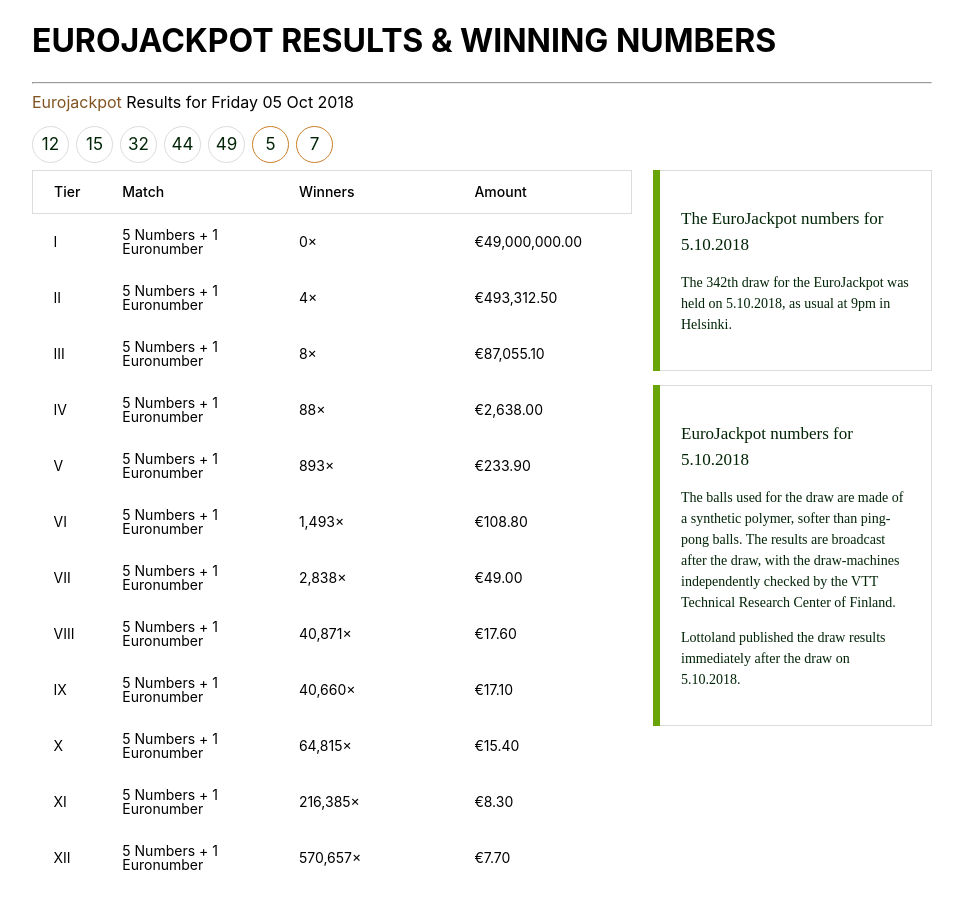
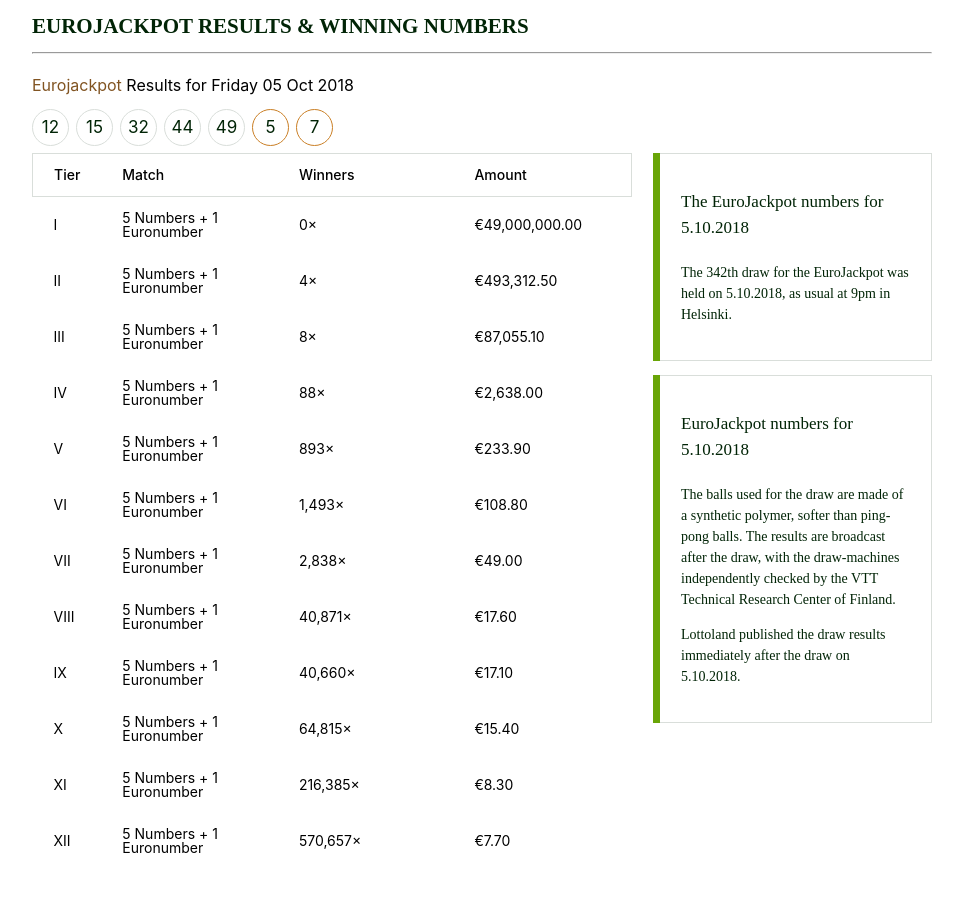
Before and after one commit to mgascam/mg-lo-land, a React (Create React App) app: page / in a window 1280 px wide. Shown: the whole page, without its empty margins (158-1121 px from the left). Built offline with nearby package versions, Linux system fonts and the light colour scheme.

Commit message:
Header styles

```diff
--- /dev/null
+++ b/src/components/Header.css
@@ -0,0 +1,12 @@
+.header {
+    margin-bottom: 21px;
+}
+
+.header .title {
+    font-size: 21px;
+    line-height: 24px;
+    font-family: FF Daxline Pro;
+    font-weight: 900;
+    color: #012406;
+    text-transform: uppercase;
+}
--- a/src/components/Header.js
+++ b/src/components/Header.js
@@ -1,8 +1,9 @@
 import React from 'react';
+import './Header.css';
 
 export default () => {
     return (
-        <header>
+        <header className="header">
             <h1 className="title">EUROJACKPOT RESULTS & WINNING NUMBERS</h1>
             <hr />
         </header>
--- a/src/components/Layout.css
+++ b/src/components/Layout.css
@@ -1,4 +1,6 @@
 .inner {
     max-width: 900px;
+    min-width: 292px;
     margin: 0 auto;
+    padding: 0;
 }
```
